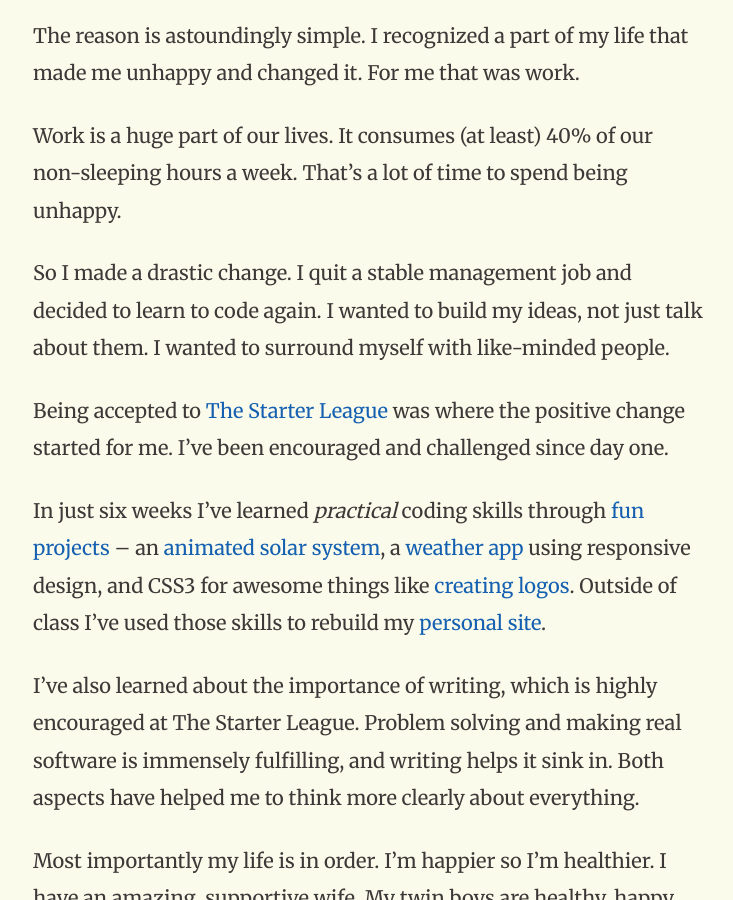
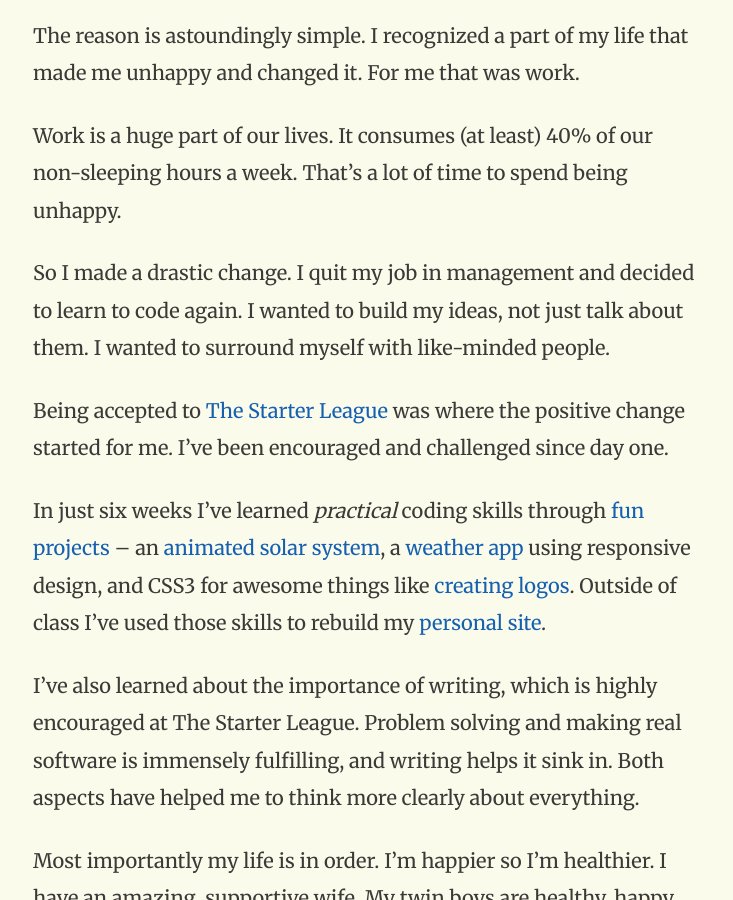
Before and after one commit to clarkhtse/blog, a Jekyll site: the page built from _posts/2013-02-28-change-and-happiness.md, in a window 1280 px wide and 900 px high, scrolled down 303 px. Shown: the whole window, without its empty margins (272-1005 px from the left). Built offline with Jekyll 4.4.1, drawn with Linux system fonts in a browser that asks for light colours; Markdown is read by kramdown in place of the engine named in the settings.

Commit message:
edit to post

```diff
--- a/_posts/2013-02-28-change-and-happiness.md
+++ b/_posts/2013-02-28-change-and-happiness.md
@@ -8,7 +8,7 @@ The reason is astoundingly simple. I recognized a part of my life that made me u
 
 Work is a huge part of our lives. It consumes (at least) 40% of our non-sleeping hours a week. That's a lot of time to spend being unhappy.
 
-So I made a drastic change. I quit a stable management job and decided to learn to code again. I wanted to build my ideas, not just talk about them. I wanted to surround myself with like-minded people.
+So I made a drastic change. I quit my job in management and decided to learn to code again. I wanted to build my ideas, not just talk about them. I wanted to surround myself with like-minded people.
 
 Being accepted to [The Starter League](http://starterleague.com) was where the positive change started for me. I've been encouraged and challenged since day one.
 
```
